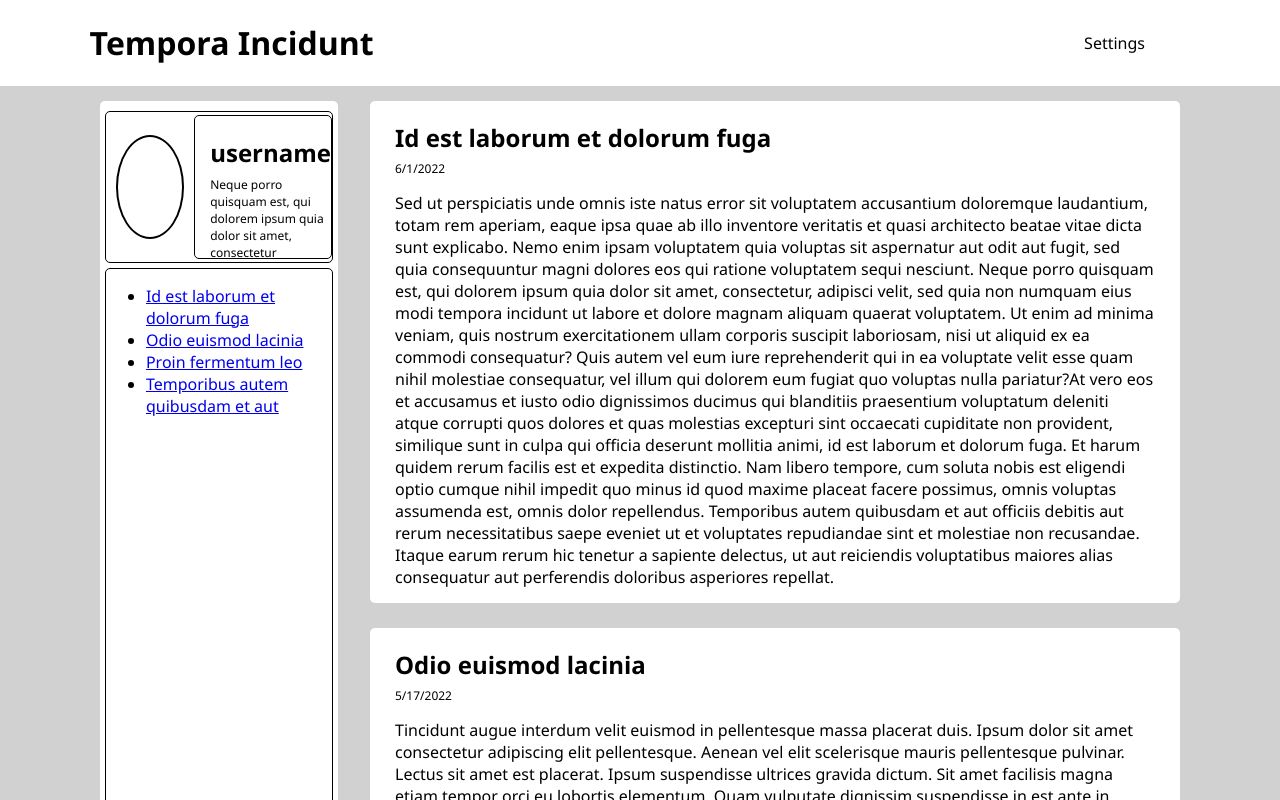
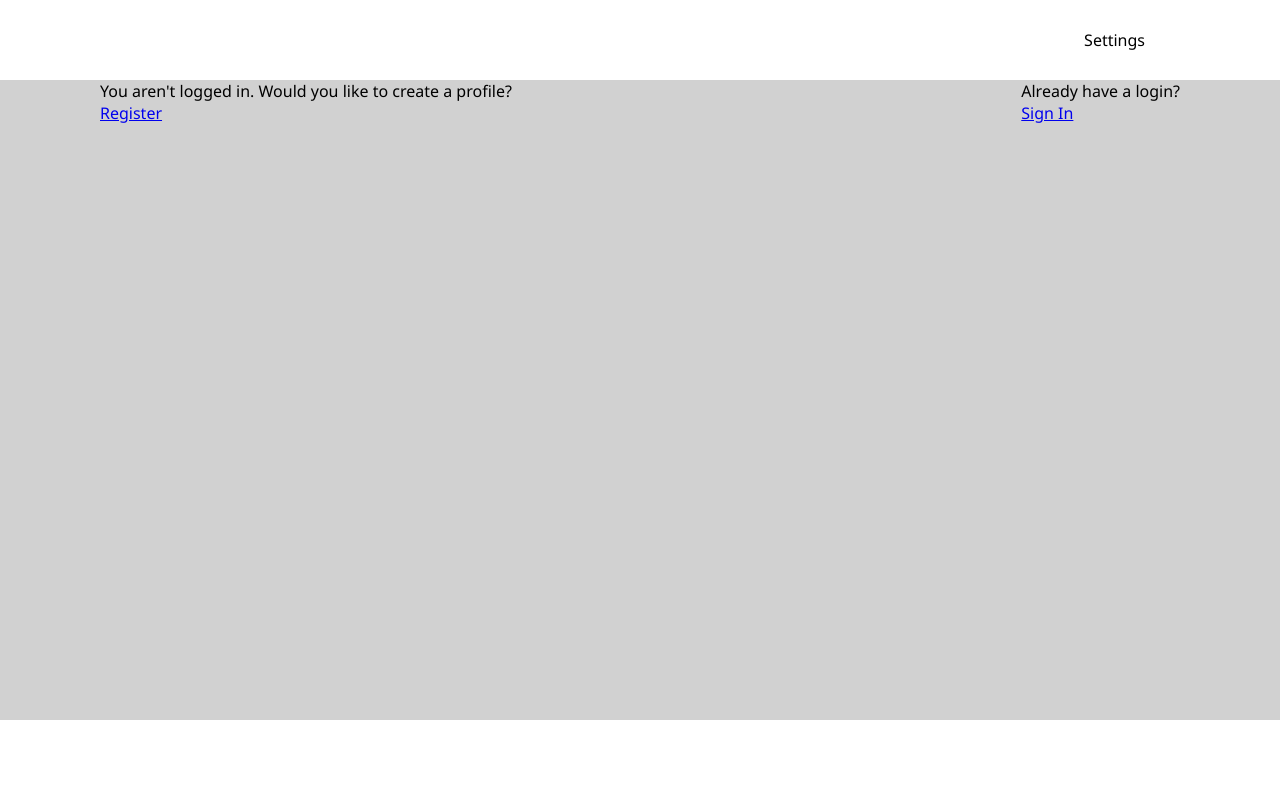
Before and after one commit to dstock3/blog-front, a React (Create React App) app: page / in a window 1280 px wide. Shown: the top 800 px of the page. Built offline with nearby package versions, Linux system fonts and the light colour scheme.

Commit message:
Added links to Register and Login pages.

```diff
--- a/src/RouteSwitch.js
+++ b/src/RouteSwitch.js
@@ -11,7 +11,7 @@
 
 const RouteSwitch = () => {
     //States will need to be updated via api call. Should be set as false by default.
-    const [userInfo, setUserInfo] = useState(Data.user)
+    const [userInfo, setUserInfo] = useState(false)
     const [articles, setArticles] = useState(Data.articles)
     const [theme, setTheme] = useState({"main": Data.user["theme-pref"], "accent": (Data.user["theme-pref"] + "-accent")})
     const [layout, setLayout] = useState({"main": Data.user["layout-pref"], "child": (Data.user["layout-pref"] + "-child")})
--- a/src/components/Main.js
+++ b/src/components/Main.js
@@ -1,6 +1,7 @@
 import React from 'react'
 import Article from './Article'
 import Sidebar from './Sidebar'
+import { Link } from 'react-router-dom'
 
 const Main = ({articles, userInfo, theme, layout}) => {
     if (userInfo) {
@@ -20,12 +21,18 @@
             <main className="prompt-container">
                 <div className="register-prompt">
                     <div>You aren't logged in. Would you like to create a profile?</div>
-                    <div><a href="#">Register</a></div>
+
+                    <Link to = {{pathname: '/register'}}>
+                        Register
+                    </Link>
                 </div>
 
                 <div className="login-prompt">
                     <div>Already have a login?</div>
-                    <div><a href="#">Sign In</a></div>
+
+                    <Link to = {{pathname: '/login'}}>
+                        Sign In
+                    </Link>
                 </div>
             </main>
         )
```
Also changed, not shown: src/App.js (deleted, +0 -50 lines).
